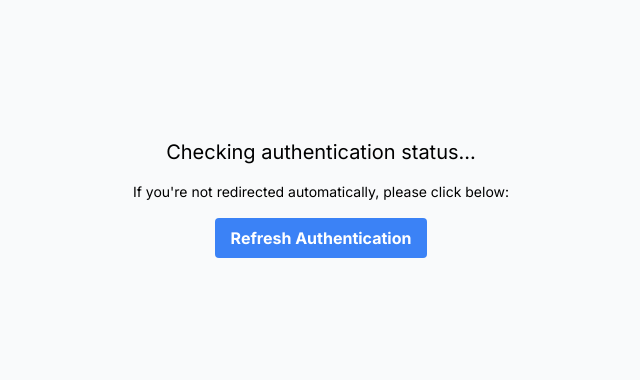
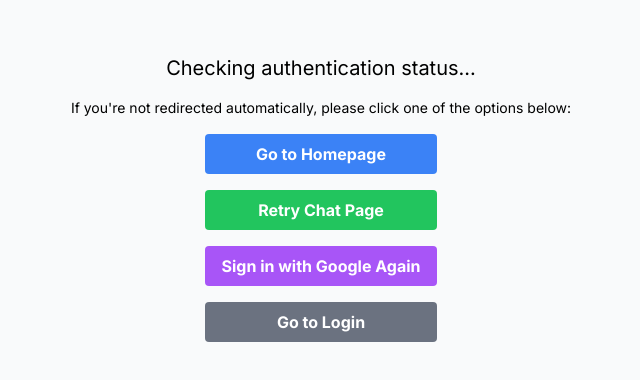
Before and after one commit to jbishop216/littlegabriel, a Next.js app: page /chat in a window 1280 px wide. Shown: the part 202-582 px from the top of the page, without its empty margins (319-959 px from the left). Built offline with nearby package versions, Linux system fonts and the light colour scheme; no server answers.

Commit message:
Improve Google authentication flow with better session handling and fallback options

```diff
--- a/src/app/chat/ChatWithProviders.tsx
+++ b/src/app/chat/ChatWithProviders.tsx
@@ -1,26 +1,42 @@
 'use client';
 
-import { SessionProvider, useSession } from 'next-auth/react';
+import { SessionProvider, useSession, signIn } from 'next-auth/react';
 import { useEffect, useState } from 'react';
 import ChatClient from './chat-client';
 import { getAuthStateFromLocalStorage } from '@/lib/auth-utils';
+import { useSearchParams } from 'next/navigation';
 
 // Component that wraps ChatClient with SessionProvider
 function ChatWithProviders() {
-  const { data: session } = useSession();
+  const { data: session, status } = useSession();
+  const searchParams = useSearchParams();
   // Define proper type for the direct auth session
   const [directAuthSession, setDirectAuthSession] = useState<any>(null);
   const [isLoading, setIsLoading] = useState(true);
+  const [authAttempted, setAuthAttempted] = useState(false);
+  const [authRetries, setAuthRetries] = useState(0);
+
+  // Check if this is a refresh attempt
+  const isRefresh = searchParams?.get('refresh') !== null;
 
   useEffect(() => {
-    // First check if we have a NextAuth session
+    console.log('Session status:', status);
+
+    // If we're in a loading state, wait for it to resolve
+    if (status === 'loading') {
+      console.log('Session loading...');
+      return;
+    }
+
+    // If we have a session, we're good to go
     if (session) {
       console.log('NextAuth session found:', session);
       setIsLoading(false);
       return;
     }
 
-    // If no NextAuth session, check for direct auth
+    // If we've already tried to authenticate and still don't have a session
+    // Check for direct auth as a fallback
     const authState = getAuthStateFromLocalStorage();
     console.log('Auth state from localStorage:', authState);
 
@@ -38,11 +54,26 @@ function ChatWithProviders() {
         expires: new Date(Date.now() + 30 * 24 * 60 * 60 * 1000).toISOString() // 30 days from now
       });
     } else {
-      console.log('No auth session found');
+      console.log('No auth session found, status:', status);
+
+      // If this is a refresh attempt and we still don't have a session
+      // Try to force a session refresh, but only once to avoid infinite loops
+      if (isRefresh && !authAttempted && authRetries < 2) {
+        console.log('Refresh attempt detected, trying to refresh session...');
+        setAuthAttempted(true);
+        setAuthRetries(prev => prev + 1);
+
+        // Small delay before attempting refresh
+        setTimeout(() => {
+          console.log('Attempting to refresh session...');
+          // Try to refresh the session without a redirect
+          window.location.href = '/api/auth/session';
+        }, 500);
+      }
     }
 
     setIsLoading(false);
-  }, [session]);
+  }, [session, status, isRefresh, authAttempted, authRetries]);
 
   if (isLoading) {
     return <div className="flex h-screen items-center justify-center">Loading...</div>;
@@ -57,18 +88,48 @@ function ChatWithProviders() {
     return (
       <div className="flex h-screen items-center justify-center flex-col">
         <p className="text-xl mb-4">Checking authentication status...</p>
-        <p className="text-sm mb-4">If you're not redirected automatically, please click below:</p>
+        <p className="text-sm mb-4">If you're not redirected automatically, please click one of the options below:</p>
+        <div className="flex flex-col space-y-4">
           <a
-          href="/?redirectTo=/chat"
-          className="bg-blue-500 hover:bg-blue-700 text-white font-bold py-2 px-4 rounded"
+            href="/"
+            className="bg-blue-500 hover:bg-blue-700 text-white font-bold py-2 px-4 rounded text-center"
             onClick={(e) => {
               e.preventDefault();
-            // Try to refresh the page first to see if session is available
-            window.location.href = '/?redirectTo=/chat';
+              // Go to homepage first
+              window.location.href = '/';
             }}
           >
-          Refresh Authentication
+            Go to Homepage
           </a>
+          <a
+            href="/chat"
+            className="bg-green-500 hover:bg-green-700 text-white font-bold py-2 px-4 rounded text-center"
+            onClick={(e) => {
+              e.preventDefault();
+              // Force refresh the chat page
+              window.location.href = '/chat?refresh=' + new Date().getTime();
+            }}
+          >
+            Retry Chat Page
+          </a>
+          <a
+            href="#"
+            className="bg-purple-500 hover:bg-purple-700 text-white font-bold py-2 px-4 rounded text-center"
+            onClick={(e) => {
+              e.preventDefault();
+              // Try to sign in with Google again
+              signIn('google', { callbackUrl: '/chat' });
+            }}
+          >
+            Sign in with Google Again
+          </a>
+          <a
+            href="/login"
+            className="bg-gray-500 hover:bg-gray-700 text-white font-bold py-2 px-4 rounded text-center"
+          >
+            Go to Login
+          </a>
+        </div>
       </div>
     );
   }
```
Lines whose indentation alone changed are shown as unchanged.
